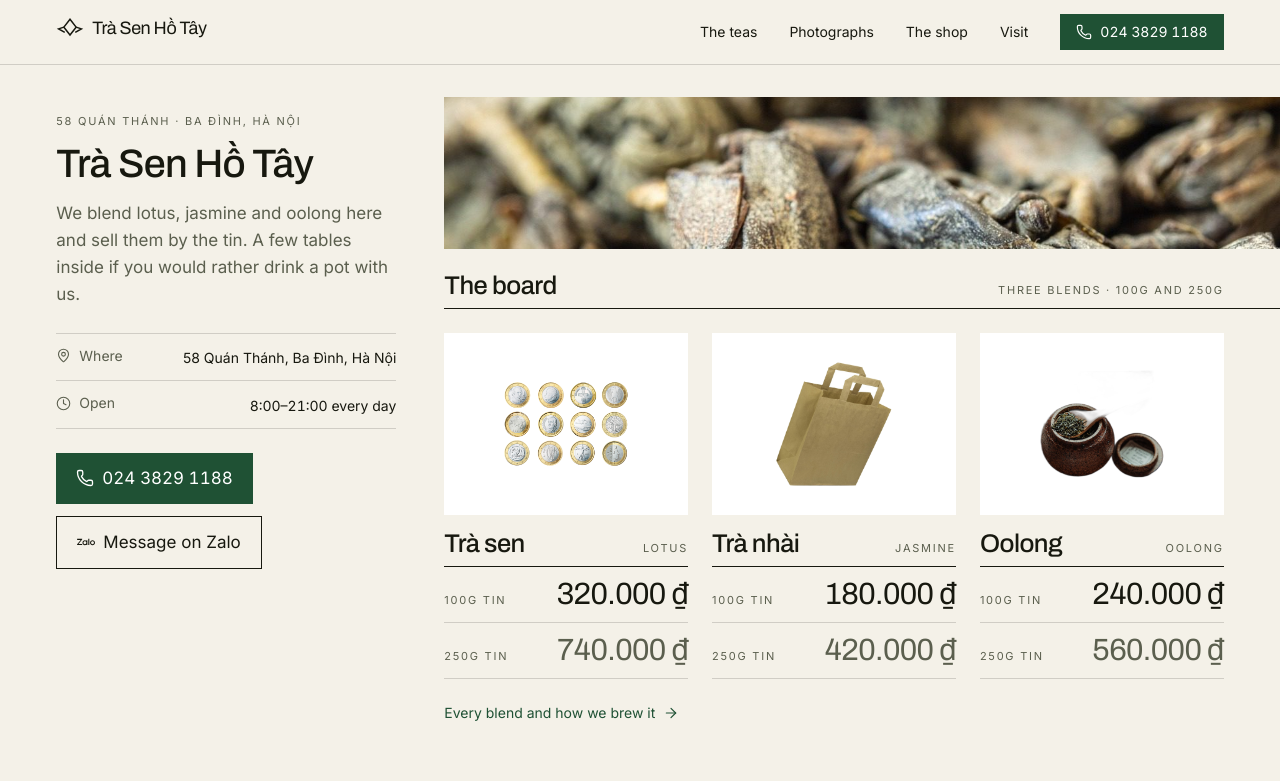
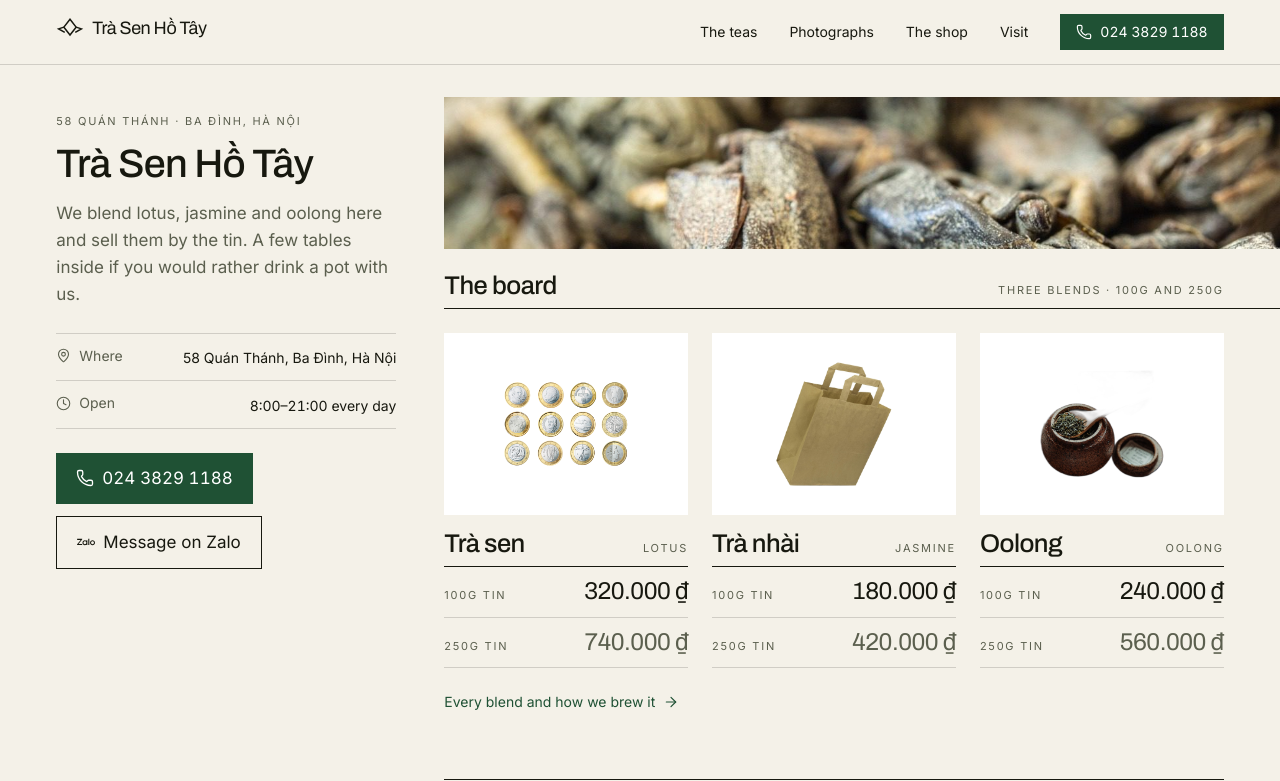
Before and after one commit to ThanhNV121097/project-22076780, a React (Vite) app in the folder code/frontend/: page / in a window 1280 px wide. Shown: the top 781 px of the page. Built offline with nearby package versions, Linux system fonts and the light colour scheme.

Commit message:
design: prices fit their column, reveals fire on first paint, one board order

```diff
--- a/code/frontend/src/theme.css
+++ b/code/frontend/src/theme.css
@@ -28,7 +28,7 @@
   --size-h1: clamp(2rem, 3.1vw, 2.75rem);
   --size-h2: clamp(1.5rem, 2vw, 1.75rem);
   /* Prices are the largest numerals on the page. */
-  --size-price: clamp(1.6rem, 2.4vw, 2.125rem);
+  --size-price: clamp(1.35rem, 1.9vw, 1.75rem);
   --size-label: 11px;
   --tracking-label: 0.16em;
 
```
